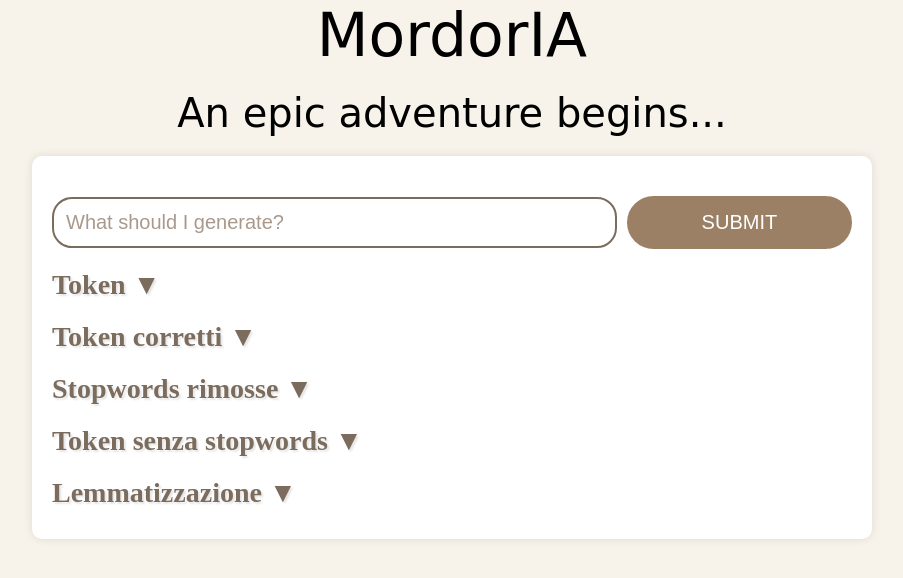
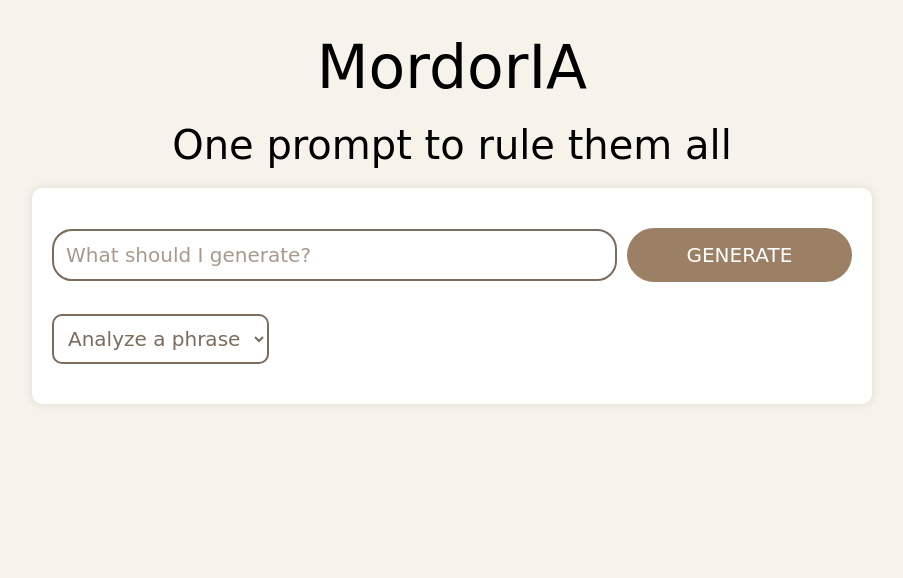
Before and after one commit to GGFlutterdev/mordorIA, a Flask app: template templates/index.html in a window 1280 px wide. Shown: the top 578 px of the page, without its empty margins (188-1091 px from the left). Run offline with Flask 3, Linux system fonts and the light colour scheme; the template is opened without the code that fills it: most values are stand-ins (such as "Sample title", 1, 10 or a date in 2020); parts of the project's set-up code (start-up, migrations or seed data) failed here and were passed over; some libraries are stand-ins or nearby versions.

Commit message:
Ora è possibile analizzare piu frasi + Cambio UI

```diff
--- a/app.py
+++ b/app.py
@@ -3,8 +3,11 @@ from tokenizers import Tokenizer
 from datasheet import datasheet_bp
 from nltk.corpus import stopwords
 from nltk.stem import WordNetLemmatizer
+from nltk.tokenize import sent_tokenize
+from sentence import Sentence
 import editdistance
 import nltk
+import re
 
 app = Flask(__name__)
 
@@ -26,6 +29,13 @@ stop_words = set(stopwords.words('english'))
 
 # Inizializza il lemmatizzatore
 lemmatizer = WordNetLemmatizer()
+
+def remove_punctuation(sentence):
+    # Definisci un'espressione regolare per la punteggiatura di fine frase
+    punctuation_pattern = re.compile(r'[.!?,;:]')
+    # Rimuovi la punteggiatura di fine frase dalla frase
+    sentence_without_punctuation = punctuation_pattern.sub('', sentence)
+    return sentence_without_punctuation
 
 def find_correct_words(words_separated_by_space):
     # Lista per memorizzare le parole corrette
@@ -51,39 +61,55 @@ def find_correct_words(words_separated_by_space):
 
 @app.route('/')
 def index():
-    return render_template('index.html')
+    return render_template('index.html', sentence_results=[])
 
 
 @app.route('/submit', methods=['POST'])
 def submit():
     if request.method == 'POST':
+        sentence_results = []
         user_input = request.form['user_input']
 
-        encoded_text = app.tokenizer.encode(user_input)
-        tokenized_text = encoded_text.tokens
+        # Esegui la segmentazione delle frasi
+        sentences = sent_tokenize(user_input)
 
-        words_separed_by_space = user_input.split()
-        # Trova le parole corrette utilizzando la distanza di edit
-        correct_words = find_correct_words(words_separed_by_space)
-        correct_words_text = ' '.join(correct_words)
+        # Stampa le frasi
+        for sentence in sentences:
+            sentence_without_punctuation = remove_punctuation(sentence)
 
-        encoded_correct_text = app.tokenizer.encode(correct_words_text)
-        # Restituisci i token al template HTML
-        tokenized_correct_text = encoded_correct_text.tokens
-        # Identificazione stopwords
-        stopwords_removed = [word for word in tokenized_correct_text if word.lower() in stop_words]
-        # Rimozione delle stopwords
-        cleaned_text_no_stopwords = [word for word in tokenized_correct_text if word.lower() not in stop_words]
-        # Lemmatizza il testo
-        lemmatized_text = [lemmatizer.lemmatize(word) for word in cleaned_text_no_stopwords]
+            encoded_text = app.tokenizer.encode(sentence_without_punctuation)
+            tokenized_text = encoded_text.tokens
 
-        return render_template('index.html',
-                               tokens=tokenized_text,
-                               corrected_tokens = tokenized_correct_text,
-                               tokens_no_stopwords = cleaned_text_no_stopwords,
-                               lemmatized_text = lemmatized_text,
-                               stopwords_removed = stopwords_removed
-                               )
+            words_separated_by_space = sentence_without_punctuation.split()
+            # Trova le parole corrette utilizzando la distanza di edit
+            correct_words = find_correct_words(words_separated_by_space)
+            correct_words_text = ' '.join(correct_words)
+
+            encoded_correct_text = app.tokenizer.encode(correct_words_text)
+            # Restituisci i token al template HTML
+            tokenized_correct_text = encoded_correct_text.tokens
+            # Identificazione stopwords
+            stopwords_removed = [word for word in tokenized_correct_text if word.lower() in stop_words]
+            # Rimozione delle stopwords
+            cleaned_text_no_stopwords = [word for word in tokenized_correct_text if word.lower() not in stop_words]
+            # Lemmatizza il testo
+            lemmatized_text = [lemmatizer.lemmatize(word) for word in cleaned_text_no_stopwords]
+
+            result = Sentence(sentence=sentence_without_punctuation,
+                              tokens=tokenized_text,
+                              corrected_tokens=tokenized_correct_text,
+                              tokens_no_stopwords=cleaned_text_no_stopwords,
+                              lemmatized_text=lemmatized_text,
+                              stopwords_removed=stopwords_removed)
+
+            # Aggiungi il risultato alla lista dei risultati delle frasi
+            sentence_results.append(result)
+
+            # Converti manualmente gli oggetti Sentence in dizionari
+            sentence_results_dict = [result.to_dict() for result in sentence_results]
+
+        return render_template('index.html', sentence_results=sentence_results_dict)
+
 
 if __name__ == '__main__':
     app.run(debug=True)
--- a/static/css/style.css
+++ b/static/css/style.css
@@ -1,8 +1,8 @@
 /* Reset some default styles */
 body, html {
   margin: 0;
-  padding: 0;
-  font-family: 'Times New Roman', Times, serif; /* Cambia il font per un tocco più fantasy */
+  padding: 16px;
+  font-family: 'MedievalFont', cursive; /* Usa il font fantasy */
   background-color: #f7f3eb; /* Cambia il colore di sfondo */
 }
 
@@ -68,6 +68,7 @@ input[type="text"] {
   border-radius: 20px; /* Aumenta il raggio del bordo */
   font-size: 20px; /* Aumenta la dimensione del font */
   outline: none;
+  font-family: 'MedievalFont', cursive; /* Usa il font fantasy */
 }
 
 /* Style for the submit button */
@@ -82,12 +83,14 @@ input[type="submit"] {
   cursor: pointer;
   outline: none;
   text-transform: uppercase; /* Converti il testo in maiuscolo */
+  font-family: 'MedievalFont', cursive; /* Usa il font fantasy */
 }
 
 
 /* Style for the placeholder text */
 input[type="text"]::placeholder {
   color: #a9998d; /* Cambia il colore del testo del placeholder */
+  font-family: 'MedievalFont', cursive; /* Usa il font fantasy */
 }
 
 /* Style for the input when it's focused */
@@ -163,3 +166,23 @@ label {
   font-size: 40px; /* Dimensione del font */
   margin-bottom: 20px; /* Margine inferiore */
 }
+
+select {
+  font-family: 'MedievalFont', cursive; /* Usa il font fantasy */
+  font-size: 20px; /* Dimensione del font */
+  padding: 10px; /* Aggiungi spazio intorno al testo */
+  border-radius: 10px; /* Bordo arrotondato */
+  border: 2px solid #7b6c5d; /* Colore del bordo */
+  outline: none; /* Rimuovi l'outline al focus */
+  background-color: #fff; /* Colore di sfondo */
+  color: #7b6c5d; /* Colore del testo */
+  margin-top: 32px;
+}
+
+/* Stile fantasy per le opzioni del dropdown */
+select option {
+  font-family: 'MedievalFont', cursive; /* Usa il font fantasy */
+  font-size: 20px; /* Dimensione del font */
+  background-color: #f7f3eb; /* Colore di sfondo */
+  color: #7b6c5d; /* Colore del testo */
+}
--- a/templates/base.html
+++ b/templates/base.html
@@ -18,7 +18,7 @@
 </div>
 
 <div class="sub-header">
-    An epic adventure begins...
+    One prompt to rule them all
 </div>
 
 <div class="container">
--- a/templates/index.html
+++ b/templates/index.html
@@ -6,34 +6,46 @@
 
 <form id="myForm" action="/submit" method="post">
     <input type="text" id="user_input" name="user_input" placeholder="What should I generate?">
-    <input type="submit" id="submitBtn" value="Submit">
+    <input type="submit" id="submitBtn" value="Generate">
 </form>
 
-{% if tokens %}
-<h2 id="toggleTokens">Token <span id="arrowTokens">▼</span></h2>
-<div id="tokensContent" style="display: none;">
-    {{ tokens }}
-</div>
+{% if sentence_results %}
+<select id="sentenceDropdown" onchange="showTokens(this)">
+    <option value="">Analyze a phrase</option>
+    {% for result in sentence_results %}
+    <option value="{{ result.sentence }}">{{ result.sentence }}</option>
+    {% endfor %}
+</select>
 
-<h2 id="toggleCorrectedTokens">Token corretti <span id="arrowCorrectedTokens">▼</span></h2>
-<div id="tokensCorrectedContent" style="display: none;">
-    {{ corrected_tokens }}
-</div>
+<div id="tokenDisplay"></div>
 
-<h2 id="toggleStopwordsRemoved">Stopwords rimosse <span id="arrowStopwordsRemoved">▼</span></h2>
-<div id="stopwordsRemovedContent" style="display: none;">
-    {{ stopwords_removed }}
-</div>
-
-<h2 id="toggleStopwords">Token senza stopwords <span id="arrowStopwords">▼</span></h2>
-<div id="stopwordsContent" style="display: none;">
-    {{ tokens_no_stopwords }}
-</div>
-
-<h2 id="toggleLemmatization">Lemmatizzazione <span id="arrowLemmatization">▼</span></h2>
-<div id="lemmatizationContent" style="display: none;">
-    {{ lemmatized_text }}
-</div>
 {% endif %}
 
+<script>
+function showTokens(selectObject) {
+    var index = selectObject.selectedIndex;
+    var sentence = selectObject.options[index].value;
+    var sentenceResults = {{ sentence_results | tojson | safe}};
+    var selectedResult = sentenceResults.find(function(result) {
+        return result.sentence === sentence;
+    });
+    var tokenDisplay = document.getElementById('tokenDisplay');
+
+    tokenDisplay.innerHTML = '<h2>Tokens</h2>';
+    tokenDisplay.innerHTML += '<p>' + selectedResult.tokens.join(', ') + '</p>';
+
+    tokenDisplay.innerHTML += '<h2>Corrected Tokens</h2>';
+    tokenDisplay.innerHTML += '<p>' + selectedResult.corrected_tokens.join(', ') + '</p>';
+
+    tokenDisplay.innerHTML += '<h2>Stopwords Removed</h2>';
+    tokenDisplay.innerHTML += '<p>' + selectedResult.stopwords_removed.join(', ') + '</p>';
+
+    tokenDisplay.innerHTML += '<h2>Tokens without stopwords</h2>';
+    tokenDisplay.innerHTML += '<p>' + selectedResult.tokens_no_stopwords.join(', ') + '</p>';
+
+    tokenDisplay.innerHTML += '<h2>Lemmatized Text</h2>';
+    tokenDisplay.innerHTML += '<p>' + selectedResult.lemmatized_text.join(', ') + '</p>';
+}
+</script>
+
 {% endblock %}
```
Also changed, not shown: sentence.py (added, +18 -0 lines).
